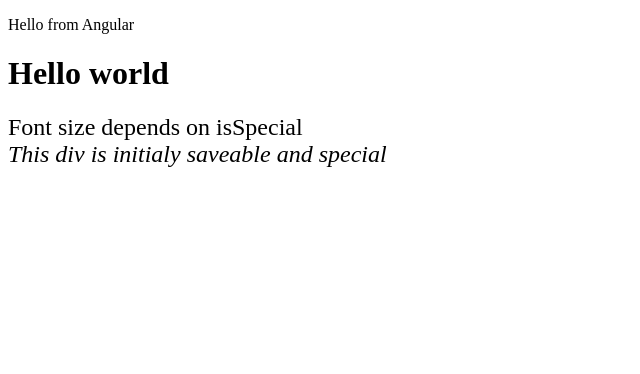
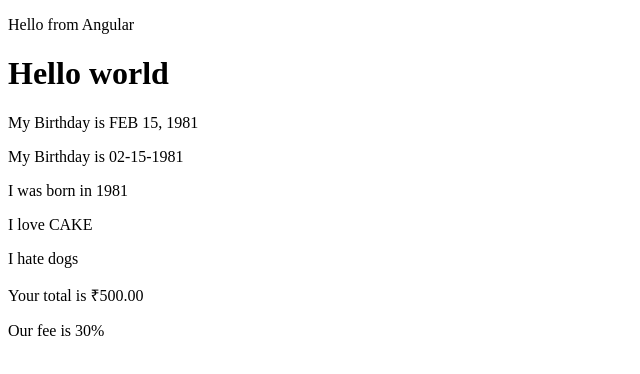
Before and after one commit to LohitakshTrehan/angularapp, an Angular app: page / in a window 1280 px wide. Shown: the top 374 px of the page, without its empty margins (0-640 px from the left). Built offline with nearby package versions, Linux system fonts and the light colour scheme.

Commit message:
Angular pipes
Signed-off-by: LohitakshTrehan <lohitakshtrehan@gmail.com>

```diff
--- a/src/app/components/sandbox/sandbox.component.ts
+++ b/src/app/components/sandbox/sandbox.component.ts
@@ -6,22 +6,18 @@ import { Customer } from './Customer';
         <h1>
             Hello world
         </h1>
-        <div [style.font-size]="isSpecial ? 'x-large':'smaller'">Font size depends on isSpecial</div>
-        <div [ngStyle]="currentStyles">This div is initialy saveable and special</div>
+        <p>My Birthday is {{birthday | date | uppercase}}</p>
+        <p>My Birthday is {{birthday | date:"MM-dd-yyyy"}}</p>
+        <p>I was born in {{birthday | date:"yyyy"}}</p>
+        <p>I love {{'cake'|uppercase}}</p>
+        <p> I hate {{'DOGS' | lowercase}}</p>
+        <p>Your total is {{total | currency:"&#8377;"}}</p>
+        <p>Our fee is {{fee |percent}}</p>
     `
 })
-
+//pipes in Angular
 export class SandboxComponent{
-    isSpecial =true;
-    canSave = true;
-    currentStyles={};
-    setCurrentStyles(){
-        this.currentStyles={
-            'font-style':this.canSave?'italic':'normal',
-            'font-size':this.isSpecial?'24px':'12px'
-        }
-    }
-    constructor(){
-        this.setCurrentStyles();
-    }
+    birthday = new Date(1981,1,15);
+    total=500;
+    fee=0.3;
 }
```
